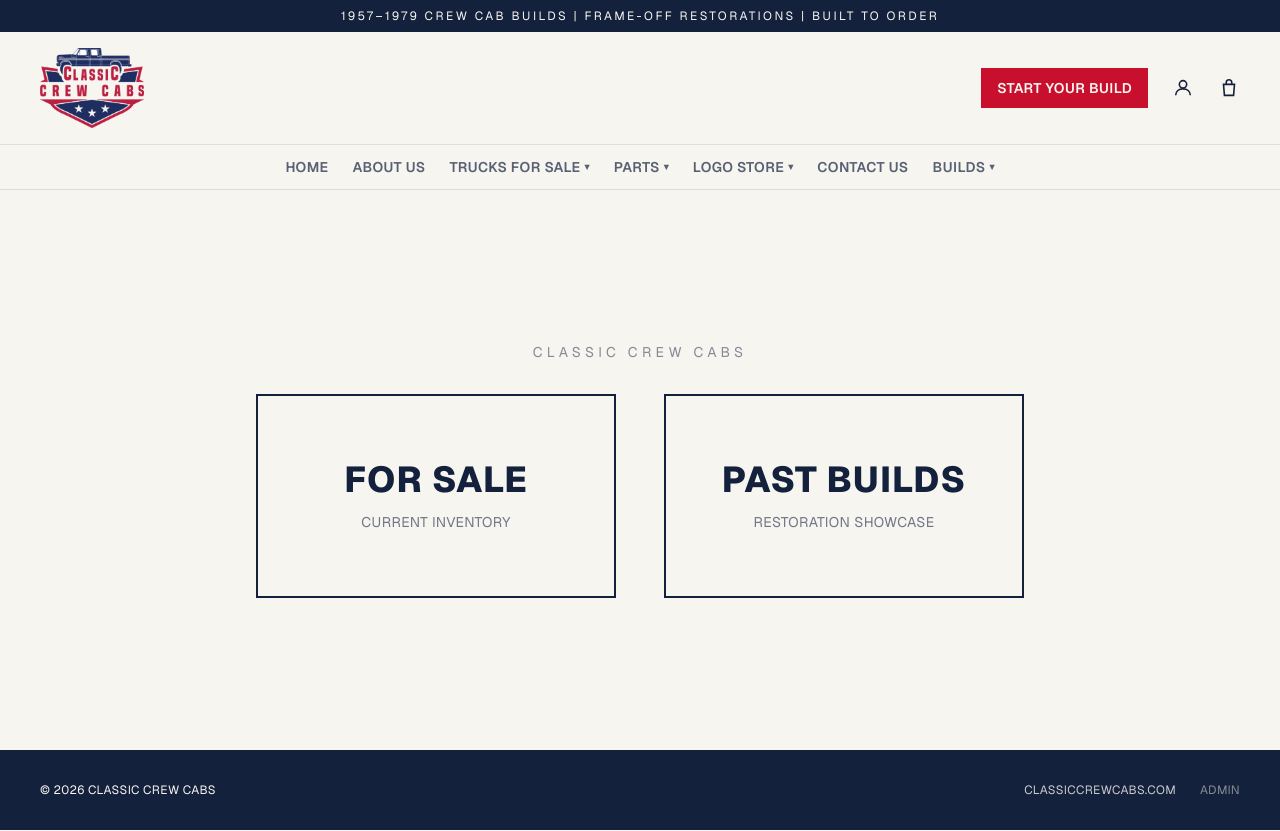
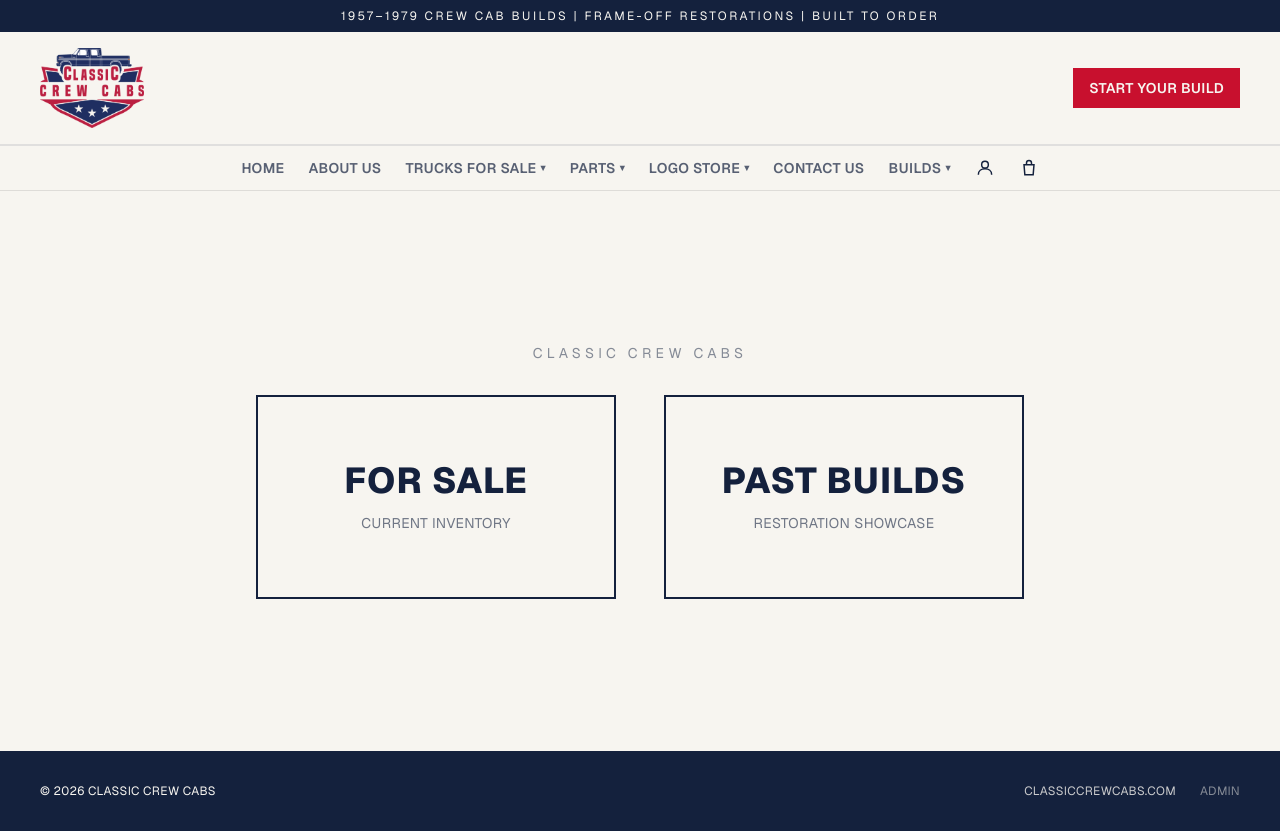
Before and after one commit to Classiccrewcabs/classic-crew-cabs-builds, a Next.js app: page / in a window 1280 px wide. Built offline with nearby package versions, Linux system fonts and the light colour scheme.

Commit message:
Shrink sticky header to just logo + contact button
Only the logo/contact bar stays pinned while scrolling now. The
announcement bar, main nav, and local For Sale/Past Builds tabs
scroll away normally. Account/cart icons moved into the nav row.

```diff
--- a/src/components/SiteHeader.tsx
+++ b/src/components/SiteHeader.tsx
@@ -30,13 +30,13 @@
   const isPastBuilds = pathname === "/past-builds";
 
   return (
-    <header className="sticky top-0 z-50 bg-cream border-b border-black/10">
+    <header className="border-b border-black/10">
       <div className="bg-navy text-cream text-center text-xs tracking-[0.2em] uppercase py-2 px-4">
         1957&ndash;1979 Crew Cab Builds | Frame-Off Restorations | Built to
         Order
       </div>
 
-      <div className="flex items-center justify-between px-6 py-4 sm:px-10">
+      <div className="sticky top-0 z-50 bg-cream flex items-center justify-between px-6 py-4 sm:px-10 border-b border-navy/10">
         <a href={MAIN_SITE} className="block">
           <Image
             src="/ccc-logo.png"
@@ -48,21 +48,26 @@
           />
         </a>
 
-        <div className="flex items-center gap-6">
         <a
           href={`${MAIN_SITE}/pages/contact`}
           className="bg-red text-cream font-semibold uppercase tracking-wide text-xs sm:text-sm px-4 py-2.5 hover:bg-red-dark transition-colors"
         >
           {isPastBuilds ? "Contact Us About a Build" : "Start Your Build"}
         </a>
+      </div>
+
+      <nav className="flex flex-wrap items-center justify-center gap-x-6 gap-y-2 border-t border-navy/10 px-6 py-3 sm:px-10">
+        {MAIN_NAV.map((item) => (
+          <MainSiteNavItem key={item.label} node={item} />
+        ))}
         <a
           href={ACCOUNT_URL}
           aria-label="Account (on main site)"
           className="text-navy hover:text-red transition-colors"
         >
           <svg
-              width="22"
-              height="22"
+            width="20"
+            height="20"
             viewBox="0 0 24 24"
             fill="none"
             stroke="currentColor"
@@ -78,8 +83,8 @@
           className="text-navy hover:text-red transition-colors"
         >
           <svg
-              width="22"
-              height="22"
+            width="20"
+            height="20"
             viewBox="0 0 24 24"
             fill="none"
             stroke="currentColor"
@@ -89,13 +94,6 @@
             <path d="M9 8V6a3 3 0 0 1 6 0v2" />
           </svg>
         </a>
-        </div>
-      </div>
-
-      <nav className="flex flex-wrap items-center justify-center gap-x-6 gap-y-2 border-t border-navy/10 px-6 py-3 sm:px-10">
-        {MAIN_NAV.map((item) => (
-          <MainSiteNavItem key={item.label} node={item} />
-        ))}
       </nav>
 
       {!isLanding && (
```
Lines whose indentation alone changed are shown as unchanged.
